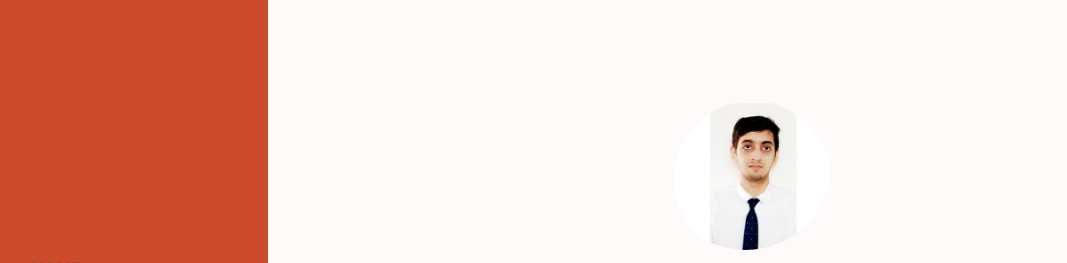
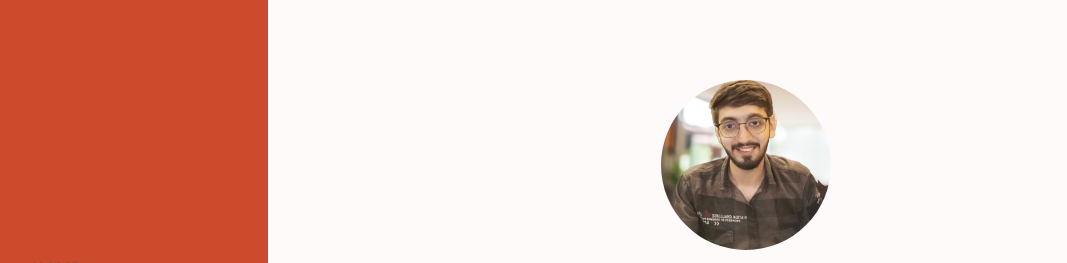
Before and after one commit to GulshanKataria/GulshanKataria, a plain HTML site: page index.html in a window 1280 px wide. Shown: the top 263 px of the page, without its empty margins (56-1123 px from the left). Drawn offline with nearby package versions, Linux system fonts and the light colour scheme.

Commit message:
Changed Profile

```diff
--- a/assets/css/styles.css
+++ b/assets/css/styles.css
@@ -226,8 +226,8 @@ ul {
 }
 
 .home__img{
-    padding-top: 1.3rem;
-    padding-left: .8rem;
+
+
     width: 170px;
     height: 170px;
 
--- a/index.html
+++ b/index.html
@@ -60,7 +60,7 @@
                 <div class="home_container bd-grid">
                     <div class="home__data">
                         <div class="home__img">
-                            <img src="assets/img/perfil.png" alt="">
+                            <img src="assets/img/Profile.jpg" alt="">
                         </div>
 
                         <h1 class="home__title">Gulshan Kataria</h1>
```
Also changed, not shown: assets/img/Profile.jpg (added).
